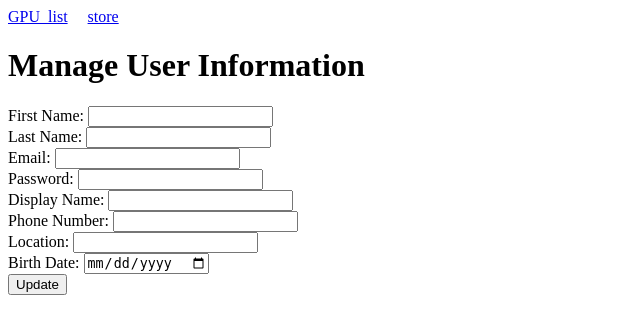
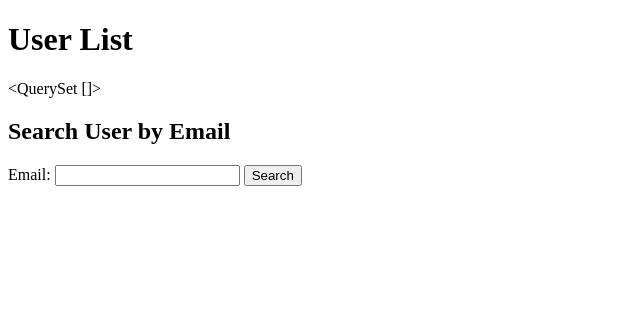
Before and after one commit to ZEN747K/Django, a Django app: page /Customer in a window 1280 px wide. Shown: the top 334 px of the page, without its empty margins (0-640 px from the left). Run offline with Django 4.2, Linux system fonts and the light colour scheme.

Commit message:
html update

```diff
--- a/backend/cards/models.py
+++ b/backend/cards/models.py
@@ -62,8 +62,10 @@ class AdminInfo(models.Model):
     def __str__(self):
         return self.email
 
+
 class Store(models.Model):
     store_id = models.AutoField(primary_key=True)
+    store_num = models.CharField(max_length=255)
     store_name = models.CharField(max_length=255)
     graphics_card_id = models.PositiveIntegerField()
 
--- a/backend/cards/templates/store.html
+++ b/backend/cards/templates/store.html
@@ -12,6 +12,7 @@
         <thead>
             <tr>
                 <th>Store Name</th>
+                <th>Store num</th>
                 <th>Graphics Card ID</th>
                 <th>Brand</th>
                 <th>Model</th>
@@ -20,7 +21,9 @@
         <tbody>
             {% for item in store_gpu_data %}
             <tr>
+
                 <td>{{ item.store_name }}</td>
+                <td>{{ item.store_num }}</td>
                 <td>{{ item.graphics_card_id }}</td>
                 <td>{{ item.brand }}</td>
                 <td>{{ item.model }}</td>
--- a/backend/cards/templates/user_manage.html
+++ b/backend/cards/templates/user_manage.html
@@ -4,87 +4,82 @@
     <meta charset="UTF-8">
     <meta name="viewport" content="width=device-width, initial-scale=1.0">
     <title>User List</title>
-
+    <style>
+        table, tr, th, td {
+            border: 1px solid black;
+            border-collapse: collapse;
+            padding: 8px;
+            text-align: left;
+        }
+        th, td {
+            padding: 10px;
+        }
+        .form-section {
+            margin-top: 20px;
+        }
+    </style>
 </head>
 <body>
     <h1>User List</h1>
+    {{user_list}}
+
+    <div class="form-section">
+        <h2>Search User by Email</h2>
+        <form method="post" action="{% url 'search_user' %}">
+            {% csrf_token %}
+            <label for="search_email">Email:</label>
+            <input type="email" id="search_email" name="search_email" required>
+            <button type="submit">Search</button>
+        </form>
+    </div>
+
+    {% if user_list %}
+
+    <div class="form-section">
+        <h2>User Details</h2>
         <table>
-        <thead>
-            <tr>
-                <th>Name</th>
-                <th>Lastname</th>
-                <th>Email</th>
-                <th>Display Name</th>
-                <th>Phone Number</th>
-                <th>Location</th>
-                <th>Birth Date</th>
-                <th>Actions</th>
-            </tr>
-        </thead>
-        <tbody>
-            {% for user in users %}
-            <tr>
-                <td>{{ user.name }}</td>
-                <td>{{ user.lastname }}</td>
-                <td>{{ user.email }}</td>
-                <td>{{ user.display_name }}</td>
-                <td>{{ user.phone_number }}</td>
-                <td>{{ user.location }}</td>
-                <td>{{ user.birth_date }}</td>
-                <td>
-                    <form method="POST" action="{% url 'delete_user' user.id %}" style="display:inline;">
-                        {% csrf_token %}
-                        <button type="submit">Delete</button>
-                    </form>
-                    <button onclick="editUser('{{ user.id }}', '{{ user.name }}', '{{ user.lastname }}', '{{ user.email }}', '{{ user.display_name }}', '{{ user.phone_number }}', '{{ user.location }}', '{{ user.birth_date }}')">Edit</button>
-                </td>
-            </tr>
-            {% endfor %}
-        </tbody>
+            <tr><td>Name:</td><td>{{ user_list.name }}</td></tr>
+            <tr><td>Lastname:</td><td>{{ user_list.lastname }}</td></tr>
+            <tr><td>Email:</td><td>{{ user_list.email }}</td></tr>
+            <tr><td>Display Name:</td><td>{{ user_list.display_name }}</td></tr>
+            <tr><td>Phone Number:</td><td>{{ user_list.phone_number }}</td></tr>
+            <tr><td>Location:</td><td>{{ user_list.location }}</td></tr>
+            <tr><td>Birth Date:</td><td>{{ user_list.birth_date }}</td></tr>
         </table>
 
-    <h2>Add or Edit User</h2>
-    <form id="userForm" >
-
-        <input type="hidden" id="user_id" name="user_id">
+        <h2>Edit User</h2>
+        <form method="post" action="{% url 'edit_user' user_list.id %}">
+            {% csrf_token %}
+            <input type="hidden" id="user_id" name="user_id" value="{{ user_list.id }}">
             <label for="name">Name:</label>
-        <input type="text" id="name" name="name" required>
+            <input type="text" id="name" name="name" value="{{ user_list.name }}" required>
 
             <label for="lastname">Lastname:</label>
-        <input type="text" id="lastname" name="lastname" required>
+            <input type="text" id="lastname" name="lastname" value="{{ user_list.lastname }}" required>
 
             <label for="email">Email:</label>
-        <input type="email" id="email" name="email" required>
-
-        <label for="password">Password:</label>
-        <input type="password" id="password" name="password" required>
+            <input type="email" id="email" name="email" value="{{ user_list.email }}" required>
 
             <label for="display_name">Display Name:</label>
-        <input type="text" id="display_name" name="display_name" required>
+            <input type="text" id="display_name" name="display_name" value="{{ user_list.display_name }}" required>
 
             <label for="phone_number">Phone Number:</label>
-        <input type="text" id="phone_number" name="phone_number" required>
+            <input type="text" id="phone_number" name="phone_number" value="{{ user_list.phone_number }}" required>
 
             <label for="location">Location:</label>
-        <input type="text" id="location" name="location" required>
+            <input type="text" id="location" name="location" value="{{ user_list.location }}" required>
 
             <label for="birth_date">Birth Date:</label>
-        <input type="date" id="birth_date" name="birth_date" required>
+            <input type="date" id="birth_date" name="birth_date" value="{{ user_list.birth_date }}" required>
 
-        <button type="submit">Save User</button>
+            <button type="submit">Save Changes</button>
         </form>
 
-    <script>
-        function editUser(id, name, lastname, email, display_name, phone_number, location, birth_date) {
-            document.getElementById('user_id').value = id;
-            document.getElementById('name').value = name;
-            document.getElementById('lastname').value = lastname;
-            document.getElementById('email').value = email;
-            document.getElementById('display_name').value = display_name;
-            document.getElementById('phone_number').value = phone_number;
-            document.getElementById('location').value = location;
-            document.getElementById('birth_date').value = birth_date;
-        }
-    </script>
+        <form method="post" action="{% url 'delete_user' user.id %}" style="margin-top: 10px;">
+            {% csrf_token %}
+            <button type="submit" style="background-color: red; color: white;">Delete User</button>
+        </form>
+    </div>
+    {% endif %}
 </body>
 </html>
--- a/backend/cards/urls.py
+++ b/backend/cards/urls.py
@@ -7,12 +7,24 @@ from . import views
 urlpatterns = [
     path('list', views.index),
     path('', views.Homepage),
-    path('user', views.Customer_login),
+    path('user', views.customer_login,name='customer_login'),
     path('admin_login', views.admin_login),
     path('GPU', views.forms),
     path('Customer', views.Customer),
-    path('user_manage', views.user_manage),
-    path('store', views.store),
+
+    path('user_manage/', views.user_manage, name='user_manage'),
+    path('search_user/', views.search_user, name='search_user'),
+    path('edit_user/<int:user_id>/', views.edit_user, name='edit_user'),
+    path('delete_user/<int:user_id>/', views.delete_user, name='delete_user'),
+
+
+
+
+
+
+
+
+    path('stores', views.store),
     # path('GPU', views.card_list),
 
 ]
--- a/backend/cards/views.py
+++ b/backend/cards/views.py
@@ -1,8 +1,11 @@
-from django.shortcuts import render, get_object_or_404
+from django.shortcuts import render, redirect, get_object_or_404
+from django.contrib.auth.hashers import check_password
+from django.shortcuts import  render
+from django.contrib.auth.hashers import make_password
 # from .models import Card
 from django.http import HttpResponse
 # Create your views here.
-from cards.models import GPUs,Store
+from cards.models import GPUs,Store,users_info
 
 def Homepage(request):
 
@@ -10,9 +13,25 @@ def Homepage(request):
 
 
 
-def Customer_login(request):
+def customer_login(request):
+    print('wdwdwdww')
+    if request.method == 'POST':
+        email = request.POST['login']
+        password = request.POST['passwd']
 
-    return render(request, 'Customer_login.html')
+        try:
+            user = users_info.objects.get(email=email)
+            print(user, password, check_password(password, user.password))
+            if check_password(password, user.password):
+                # การตรวจสอบรหัสผ่านถูกต้อง
+                return redirect('index')  # เปลี่ยนเส้นทางไปยังหน้า index
+            else:
+                # รหัสผ่านไม่ถูกต้อง
+                return render(request, 'customer_login.html', {'error': 'Password is incorrect'})
+        except users_info.DoesNotExist:
+            # ไม่พบผู้ใช้ในระบบ
+            return render(request, 'customer_login.html', {'error': 'User not found'})
+    return render(request, 'customer_login.html')
 
 def admin_login(request):
 
@@ -30,11 +49,87 @@ def index(request):
 
 def Customer(request):
 
-    return render(request, 'Customer.html')
+    user_list = users_info.objects.all
+    return render(request, 'user_manage.html',{'user_list':user_list})
+
+
+
+
 
 def user_manage(request):
+    user_list = users_info.objects.all()
+    return render(request, 'user_manage.html', {'user_list': user_list})
 
-    return render(request, 'user_manage.html')
+
+def search_user(request):
+    if request.method == 'POST':
+        email = request.POST.get('search_email')
+        try:
+            user_list = users_info.objects.get(email=email)
+            return render(request, 'user_manage.html', {'user_list': user_list})
+        except users_info.DoesNotExist:
+            return render(request, 'user_manage.html', {'error': 'User not found'})
+    return redirect('user_manage')
+
+def edit_user(request, user_id):
+    if request.method == 'POST':
+        user_list = get_object_or_404(users_info, id=user_id)
+        user_list.name = request.POST.get('name')
+        user_list.lastname = request.POST.get('lastname')
+        user_list.email = request.POST.get('email')
+        user_list.display_name = request.POST.get('display_name')
+        user_list.phone_number = request.POST.get('phone_number')
+        user_list.location = request.POST.get('location')
+        user_list.birth_date = request.POST.get('birth_date')
+
+
+        password = request.POST.get('password')
+        if password:
+            user_list.password = make_password(password)
+
+        user_list.save()
+        return redirect('user_manage')
+    return redirect('user_manage')
+
+def delete_user(request, user_id):
+    user_list = get_object_or_404(users_info, id=user_id)
+    user_list.delete()
+    return redirect('user_manage')
+
+
+
+
+
+
+
+
+
+
+
+
+
+
+
+
+
+
+
+
+
+
+
+
+
+
+
+
+
+
+
+
+
+
+
 
 def store(request):
     stores = Store.objects.all()
@@ -45,6 +140,8 @@ def store(request):
             gpu = GPUs.objects.get(products_id=store.graphics_card_id)
             store_gpu_data.append({
                 'store_name': store.store_name,
+                'store_num': store.store_num,
+
                 'graphics_card_id': store.graphics_card_id,
                 'brand': gpu.brand,
                 'model': gpu.model
@@ -52,6 +149,7 @@ def store(request):
         except GPUs.DoesNotExist:
             store_gpu_data.append({
                 'store_name': store.store_name,
+                'store_num': store.store_num,
                 'graphics_card_id': store.graphics_card_id,
                 'brand': 'N/A',
                 'model': 'N/A'
```
Also changed, not shown: backend/cards/templates/Customer_login.html (+23 -40 lines), backend/cards/templates/sign_up.html (added, +114 -0 lines), backend/cards/templates/store_manage.html (added, +66 -0 lines), backend/cards/migrations/0006_store_store_num.py (added). Lines whose indentation alone changed are shown as unchanged.
